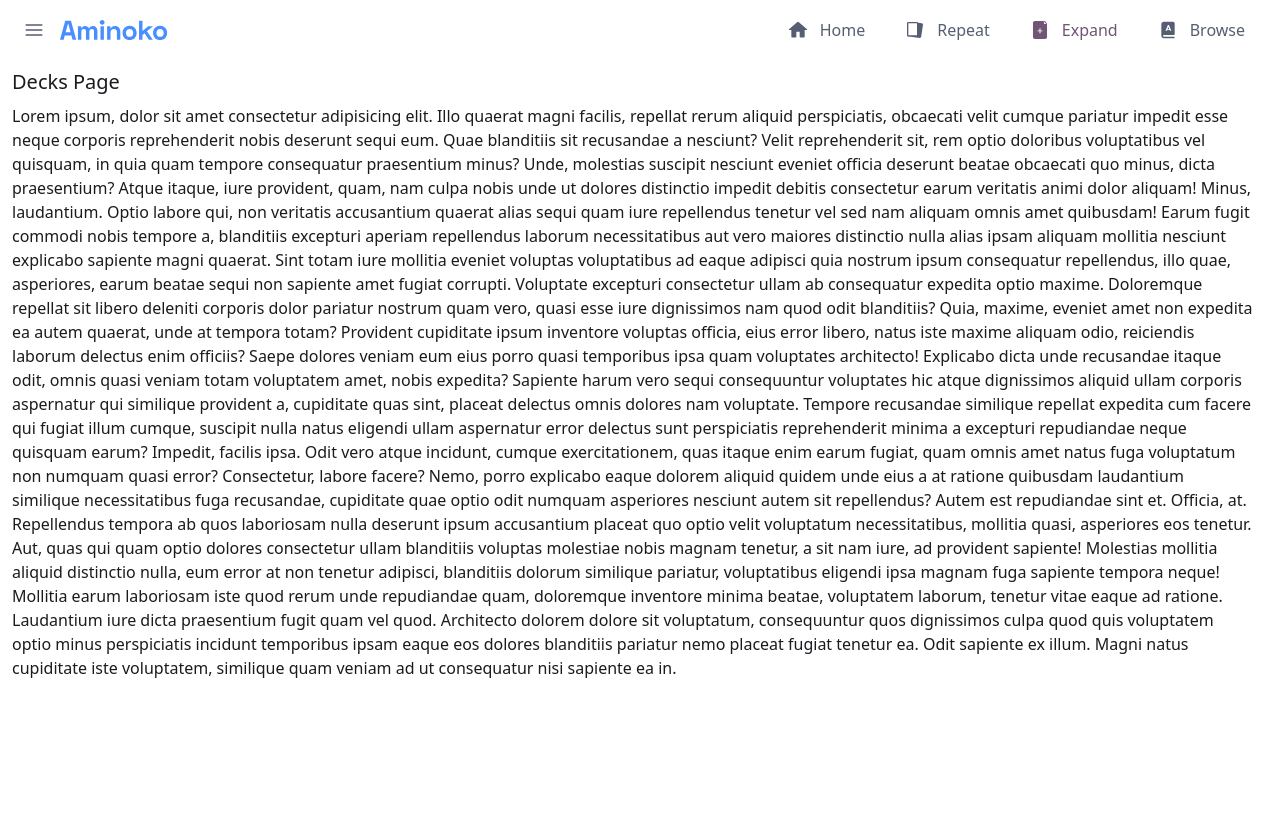
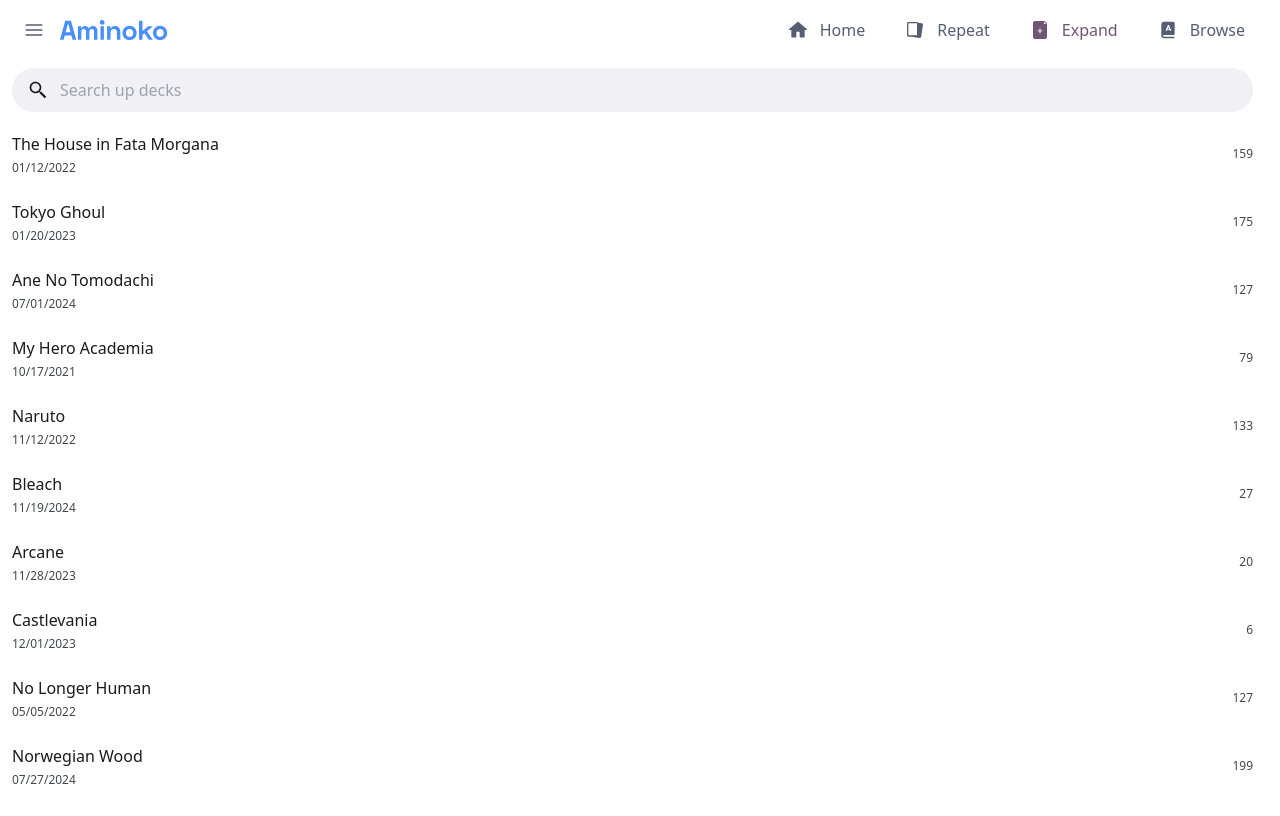
Before and after one commit to AlinurMirlan/aminoko-web, a React (Vite) app: page /decks in a window 1280 px wide. Built offline with nearby package versions, Linux system fonts and the light colour scheme.

Commit message:
feat: :sparkles: add decks and browse page
add SearchBar, List, ListItem, SearchBar, Browse and Decks components. Components are self-descrptive given their names. Also, dimensionsSlice has been updated to include the dimensions of the top panel for the search bar to base its position off of

```diff
--- /dev/null
+++ b/src/components/common/List.tsx
@@ -0,0 +1,17 @@
+import { ComponentPropsWithoutRef } from "react";
+import { ListItem } from "./ListItem";
+
+type Props = {
+  items: { title: string; subtitle: string }[];
+  itemsPerPage: number;
+} & ComponentPropsWithoutRef<"ul">;
+
+export function List({ items, itemsPerPage, ...ulProps }: Props) {
+  return (
+    <ul {...ulProps}>
+      {items.slice(0, itemsPerPage).map((item, index) => (
+        <ListItem key={index} {...item} />
+      ))}
+    </ul>
+  );
+}
--- /dev/null
+++ b/src/components/common/ListItem.tsx
@@ -0,0 +1,20 @@
+import { ComponentPropsWithoutRef } from "react";
+
+type Props = {
+  title: string;
+  subtitle?: string;
+  trailing?: string;
+} & ComponentPropsWithoutRef<"button">;
+
+export function ListItem({ title, subtitle, trailing, ...buttonProps }: Props) {
+  return (
+    <button className="flex gap-2 py-3 items-center w-full" {...buttonProps}>
+      <div className="flex flex-col gap-1 items-start">
+        <div className="">{title}</div>
+        <div className="text-xs text-on-surface-variant">{subtitle}</div>
+      </div>
+      <div className="flex-grow"></div>
+      <div className="text-xs text-on-surface-variant">{trailing}</div>
+    </button>
+  );
+}
--- /dev/null
+++ b/src/components/common/SearchBar.tsx
@@ -0,0 +1,30 @@
+import { useSelector } from "react-redux";
+import { IconSearch } from "../../assets/IconSearch";
+import { RootState } from "../../data/store";
+
+type Props = React.ComponentPropsWithoutRef<"input">;
+const padding = 4;
+
+export function SearchBar({ ...inputProps }: Props) {
+  const topPanelDimensions = useSelector(
+    (state: RootState) => state.dimensions.topPanelDimensions
+  );
+
+  return (
+    <div
+      style={{
+        top: topPanelDimensions.height + padding,
+      }}
+      className="sticky flex gap-1 bg-surface-variant text-on-surface-variant px-2 rounded-full justify-between items-center"
+    >
+      <button className="px-2 py-3">
+        <IconSearch className="fill-on-background h-5" />
+      </button>
+      <input
+        className="outline-none w-full bg-transparent"
+        type="text"
+        {...inputProps}
+      ></input>
+    </div>
+  );
+}
--- a/src/views/browse/Browse.tsx
+++ b/src/views/browse/Browse.tsx
@@ -1,63 +1,33 @@
+import { List } from "../../components/common/List";
+import { SearchBar } from "../../components/common/SearchBar";
+
 export function Browse() {
+  const items = [
+    { title: "Undertake", subtitle: "01/12/2022" },
+    { title: "Panache", subtitle: "01/20/2023" },
+    { title: "Aperitif", subtitle: "07/01/2024" },
+    { title: "Yuck", subtitle: "10/17/2021" },
+    { title: "Menagerie", subtitle: "11/12/2022" },
+    { title: "Trifling", subtitle: "11/19/2024" },
+    { title: "Grisly", subtitle: "11/28/2023" },
+    { title: "Ghoulish", subtitle: "12/01/2023" },
+    { title: "Ostrich", subtitle: "05/05/2022" },
+    { title: "Provost", subtitle: "07/27/2024" },
+    { title: "Undertake", subtitle: "01/12/2022" },
+    { title: "Panache", subtitle: "01/20/2023" },
+    { title: "Aperitif", subtitle: "07/01/2024" },
+    { title: "Yuck", subtitle: "10/17/2021" },
+    { title: "Menagerie", subtitle: "11/12/2022" },
+    { title: "Trifling", subtitle: "11/19/2024" },
+    { title: "Grisly", subtitle: "11/28/2023" },
+    { title: "Ghoulish", subtitle: "12/01/2023" },
+    { title: "Ostrich", subtitle: "05/05/2022" },
+    { title: "Provost", subtitle: "07/27/2024" },
+  ];
   return (
     <>
-      <h1 className="text-xl mb-2">Browse Page</h1>
-      <p>
-        Lorem ipsum, dolor sit amet consectetur adipisicing elit. Illo quaerat
-        magni facilis, repellat rerum aliquid perspiciatis, obcaecati velit
-        cumque pariatur impedit esse neque corporis reprehenderit nobis deserunt
-        sequi eum. Quae blanditiis sit recusandae a nesciunt? Velit
-        reprehenderit sit, rem optio doloribus voluptatibus vel quisquam, in
-        quia quam tempore consequatur praesentium minus? Unde, molestias
-        suscipit nesciunt eveniet officia deserunt beatae obcaecati quo minus,
-        dicta praesentium? Atque itaque, iure provident, quam, nam culpa nobis
-        unde ut dolores distinctio impedit debitis consectetur earum veritatis
-        animi dolor aliquam! Minus, laudantium. Optio labore qui, non veritatis
-        accusantium quaerat alias sequi quam iure repellendus tenetur vel sed
-        nam aliquam omnis amet quibusdam! Earum fugit commodi nobis tempore a,
-        blanditiis excepturi aperiam repellendus laborum necessitatibus aut vero
-        maiores distinctio nulla alias ipsam aliquam mollitia nesciunt explicabo
-        sapiente magni quaerat. Sint totam iure mollitia eveniet voluptas
-        voluptatibus ad eaque adipisci quia nostrum ipsum consequatur
-        repellendus, illo quae, asperiores, earum beatae sequi non sapiente amet
-        fugiat corrupti. Voluptate excepturi consectetur ullam ab consequatur
-        expedita optio maxime. Doloremque repellat sit libero deleniti corporis
-        dolor pariatur nostrum quam vero, quasi esse iure dignissimos nam quod
-        odit blanditiis? Quia, maxime, eveniet amet non expedita ea autem
-        quaerat, unde at tempora totam? Provident cupiditate ipsum inventore
-        voluptas officia, eius error libero, natus iste maxime aliquam odio,
-        reiciendis laborum delectus enim officiis? Saepe dolores veniam eum eius
-        porro quasi temporibus ipsa quam voluptates architecto! Explicabo dicta
-        unde recusandae itaque odit, omnis quasi veniam totam voluptatem amet,
-        nobis expedita? Sapiente harum vero sequi consequuntur voluptates hic
-        atque dignissimos aliquid ullam corporis aspernatur qui similique
-        provident a, cupiditate quas sint, placeat delectus omnis dolores nam
-        voluptate. Tempore recusandae similique repellat expedita cum facere qui
-        fugiat illum cumque, suscipit nulla natus eligendi ullam aspernatur
-        error delectus sunt perspiciatis reprehenderit minima a excepturi
-        repudiandae neque quisquam earum? Impedit, facilis ipsa. Odit vero atque
-        incidunt, cumque exercitationem, quas itaque enim earum fugiat, quam
-        omnis amet natus fuga voluptatum non numquam quasi error? Consectetur,
-        labore facere? Nemo, porro explicabo eaque dolorem aliquid quidem unde
-        eius a at ratione quibusdam laudantium similique necessitatibus fuga
-        recusandae, cupiditate quae optio odit numquam asperiores nesciunt autem
-        sit repellendus? Autem est repudiandae sint et. Officia, at. Repellendus
-        tempora ab quos laboriosam nulla deserunt ipsum accusantium placeat quo
-        optio velit voluptatum necessitatibus, mollitia quasi, asperiores eos
-        tenetur. Aut, quas qui quam optio dolores consectetur ullam blanditiis
-        voluptas molestiae nobis magnam tenetur, a sit nam iure, ad provident
-        sapiente! Molestias mollitia aliquid distinctio nulla, eum error at non
-        tenetur adipisci, blanditiis dolorum similique pariatur, voluptatibus
-        eligendi ipsa magnam fuga sapiente tempora neque! Mollitia earum
-        laboriosam iste quod rerum unde repudiandae quam, doloremque inventore
-        minima beatae, voluptatem laborum, tenetur vitae eaque ad ratione.
-        Laudantium iure dicta praesentium fugit quam vel quod. Architecto
-        dolorem dolore sit voluptatum, consequuntur quos dignissimos culpa quod
-        quis voluptatem optio minus perspiciatis incidunt temporibus ipsam eaque
-        eos dolores blanditiis pariatur nemo placeat fugiat tenetur ea. Odit
-        sapiente ex illum. Magni natus cupiditate iste voluptatem, similique
-        quam veniam ad ut consequatur nisi sapiente ea in.
-      </p>
+      <SearchBar placeholder="Search up words and flashcards" />
+      <List className="py-2" itemsPerPage={100} items={items} />
     </>
   );
 }
--- a/src/views/decks/Decks.tsx
+++ b/src/views/decks/Decks.tsx
@@ -1,63 +1,63 @@
+import { List } from "../../components/common/List";
+import { SearchBar } from "../../components/common/SearchBar";
+
 export function Decks() {
+  const items = [
+    {
+      title: "The House in Fata Morgana",
+      subtitle: "01/12/2022",
+      trailing: Math.floor(Math.random() * 201),
+    },
+    {
+      title: "Tokyo Ghoul",
+      subtitle: "01/20/2023",
+      trailing: Math.floor(Math.random() * 201),
+    },
+    {
+      title: "Ane No Tomodachi",
+      subtitle: "07/01/2024",
+      trailing: Math.floor(Math.random() * 201),
+    },
+    {
+      title: "My Hero Academia",
+      subtitle: "10/17/2021",
+      trailing: Math.floor(Math.random() * 201),
+    },
+    {
+      title: "Naruto",
+      subtitle: "11/12/2022",
+      trailing: Math.floor(Math.random() * 201),
+    },
+    {
+      title: "Bleach",
+      subtitle: "11/19/2024",
+      trailing: Math.floor(Math.random() * 201),
+    },
+    {
+      title: "Arcane",
+      subtitle: "11/28/2023",
+      trailing: Math.floor(Math.random() * 201),
+    },
+    {
+      title: "Castlevania",
+      subtitle: "12/01/2023",
+      trailing: Math.floor(Math.random() * 201),
+    },
+    {
+      title: "No Longer Human",
+      subtitle: "05/05/2022",
+      trailing: Math.floor(Math.random() * 201),
+    },
+    {
+      title: "Norwegian Wood",
+      subtitle: "07/27/2024",
+      trailing: Math.floor(Math.random() * 201),
+    },
+  ];
   return (
     <>
-      <h1 className="text-xl mb-2">Decks Page</h1>
-      <p>
-        Lorem ipsum, dolor sit amet consectetur adipisicing elit. Illo quaerat
-        magni facilis, repellat rerum aliquid perspiciatis, obcaecati velit
-        cumque pariatur impedit esse neque corporis reprehenderit nobis deserunt
-        sequi eum. Quae blanditiis sit recusandae a nesciunt? Velit
-        reprehenderit sit, rem optio doloribus voluptatibus vel quisquam, in
-        quia quam tempore consequatur praesentium minus? Unde, molestias
-        suscipit nesciunt eveniet officia deserunt beatae obcaecati quo minus,
-        dicta praesentium? Atque itaque, iure provident, quam, nam culpa nobis
-        unde ut dolores distinctio impedit debitis consectetur earum veritatis
-        animi dolor aliquam! Minus, laudantium. Optio labore qui, non veritatis
-        accusantium quaerat alias sequi quam iure repellendus tenetur vel sed
-        nam aliquam omnis amet quibusdam! Earum fugit commodi nobis tempore a,
-        blanditiis excepturi aperiam repellendus laborum necessitatibus aut vero
-        maiores distinctio nulla alias ipsam aliquam mollitia nesciunt explicabo
-        sapiente magni quaerat. Sint totam iure mollitia eveniet voluptas
-        voluptatibus ad eaque adipisci quia nostrum ipsum consequatur
-        repellendus, illo quae, asperiores, earum beatae sequi non sapiente amet
-        fugiat corrupti. Voluptate excepturi consectetur ullam ab consequatur
-        expedita optio maxime. Doloremque repellat sit libero deleniti corporis
-        dolor pariatur nostrum quam vero, quasi esse iure dignissimos nam quod
-        odit blanditiis? Quia, maxime, eveniet amet non expedita ea autem
-        quaerat, unde at tempora totam? Provident cupiditate ipsum inventore
-        voluptas officia, eius error libero, natus iste maxime aliquam odio,
-        reiciendis laborum delectus enim officiis? Saepe dolores veniam eum eius
-        porro quasi temporibus ipsa quam voluptates architecto! Explicabo dicta
-        unde recusandae itaque odit, omnis quasi veniam totam voluptatem amet,
-        nobis expedita? Sapiente harum vero sequi consequuntur voluptates hic
-        atque dignissimos aliquid ullam corporis aspernatur qui similique
-        provident a, cupiditate quas sint, placeat delectus omnis dolores nam
-        voluptate. Tempore recusandae similique repellat expedita cum facere qui
-        fugiat illum cumque, suscipit nulla natus eligendi ullam aspernatur
-        error delectus sunt perspiciatis reprehenderit minima a excepturi
-        repudiandae neque quisquam earum? Impedit, facilis ipsa. Odit vero atque
-        incidunt, cumque exercitationem, quas itaque enim earum fugiat, quam
-        omnis amet natus fuga voluptatum non numquam quasi error? Consectetur,
-        labore facere? Nemo, porro explicabo eaque dolorem aliquid quidem unde
-        eius a at ratione quibusdam laudantium similique necessitatibus fuga
-        recusandae, cupiditate quae optio odit numquam asperiores nesciunt autem
-        sit repellendus? Autem est repudiandae sint et. Officia, at. Repellendus
-        tempora ab quos laboriosam nulla deserunt ipsum accusantium placeat quo
-        optio velit voluptatum necessitatibus, mollitia quasi, asperiores eos
-        tenetur. Aut, quas qui quam optio dolores consectetur ullam blanditiis
-        voluptas molestiae nobis magnam tenetur, a sit nam iure, ad provident
-        sapiente! Molestias mollitia aliquid distinctio nulla, eum error at non
-        tenetur adipisci, blanditiis dolorum similique pariatur, voluptatibus
-        eligendi ipsa magnam fuga sapiente tempora neque! Mollitia earum
-        laboriosam iste quod rerum unde repudiandae quam, doloremque inventore
-        minima beatae, voluptatem laborum, tenetur vitae eaque ad ratione.
-        Laudantium iure dicta praesentium fugit quam vel quod. Architecto
-        dolorem dolore sit voluptatum, consequuntur quos dignissimos culpa quod
-        quis voluptatem optio minus perspiciatis incidunt temporibus ipsam eaque
-        eos dolores blanditiis pariatur nemo placeat fugiat tenetur ea. Odit
-        sapiente ex illum. Magni natus cupiditate iste voluptatem, similique
-        quam veniam ad ut consequatur nisi sapiente ea in.
-      </p>
+      <SearchBar placeholder="Search up decks" />
+      <List className="py-2" itemsPerPage={10} items={items} />
     </>
   );
 }
```
Also changed, not shown: src/data/dimensionsSlice.ts (+9 -2 lines).
